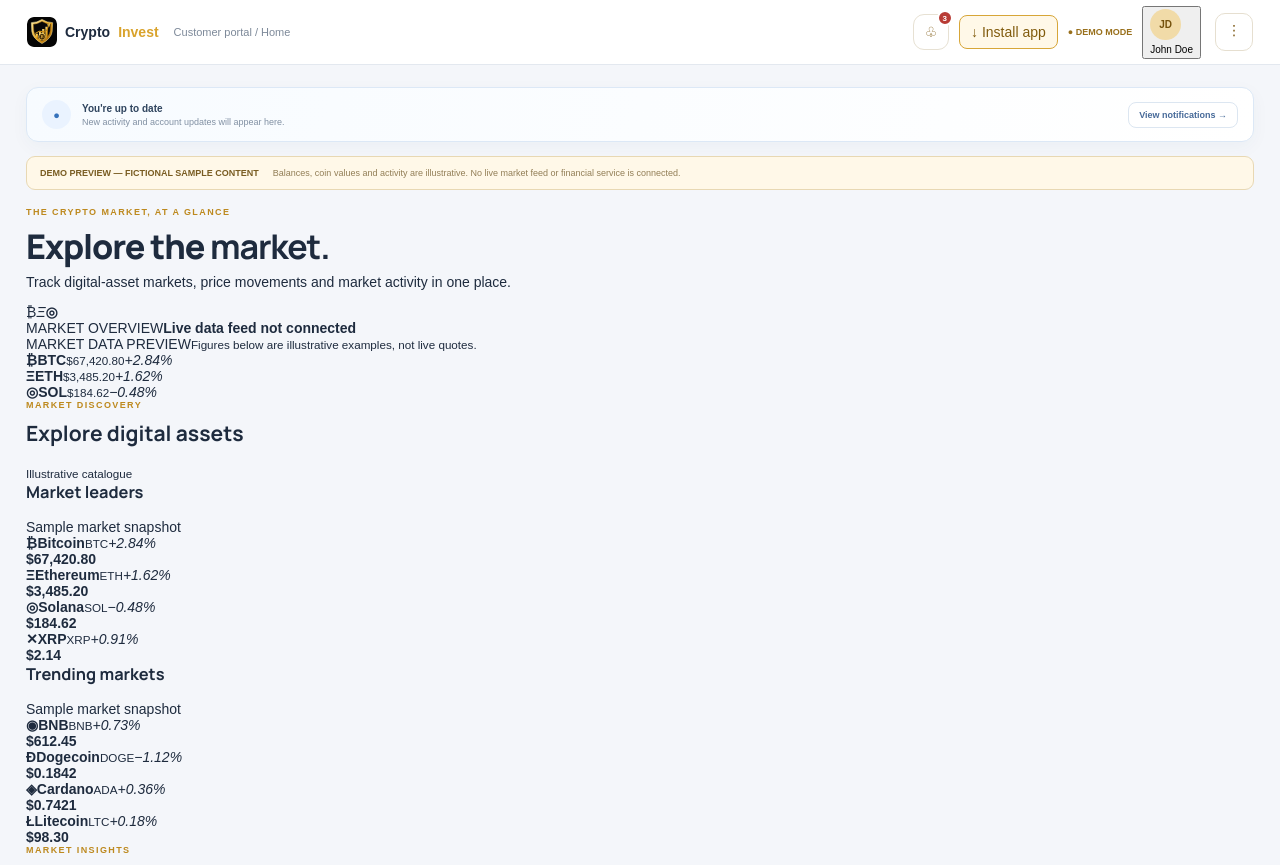
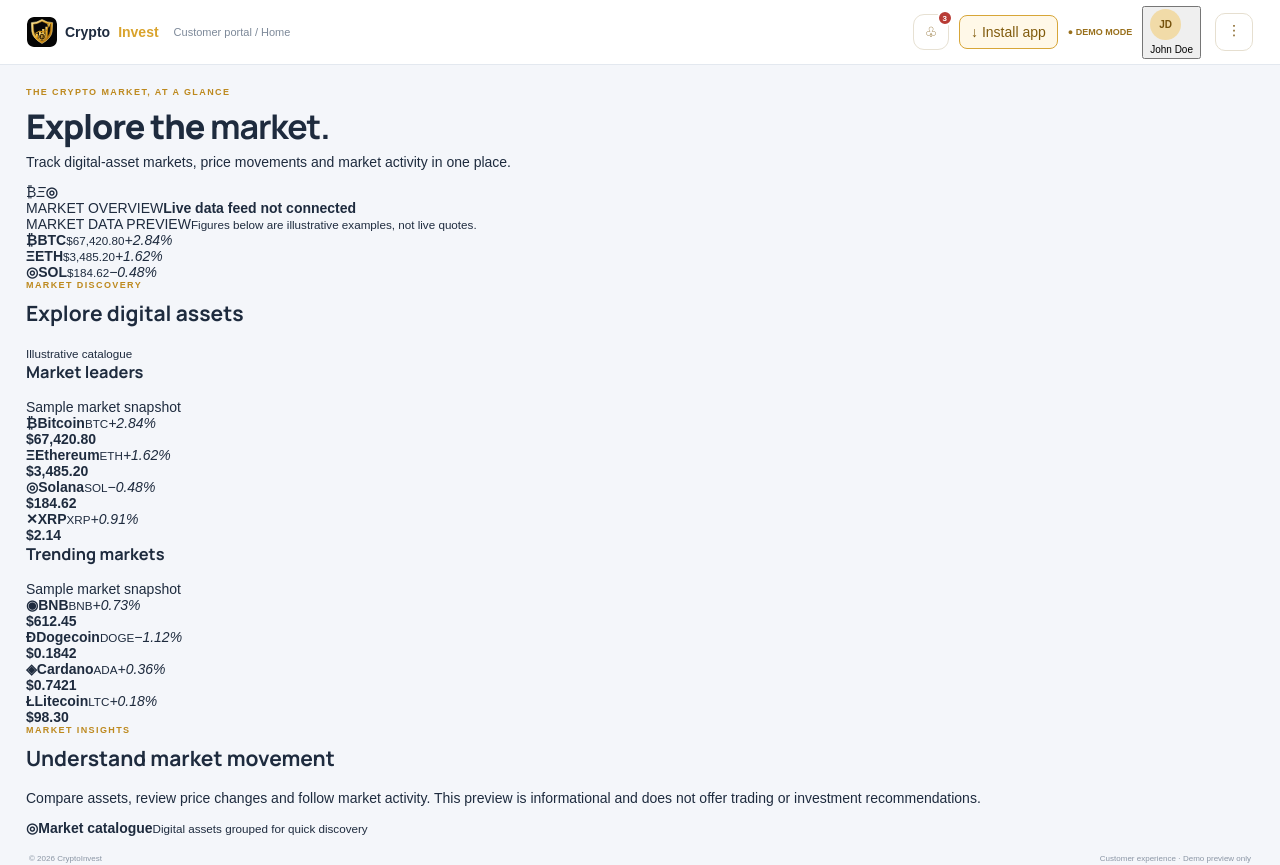
Before and after one commit to udofiaasianubong738-droid/Cryptocurrency, a Next.js app in the folder nextjs/: page /customer/preview in a window 1280 px wide. Shown: the top 865 px of the page. Built offline with nearby package versions, Linux system fonts and the light colour scheme.

Commit message:
Keep Home focused on market catalogue without account banners

```diff
--- a/nextjs/src/app/customer/preview/page.tsx
+++ b/nextjs/src/app/customer/preview/page.tsx
@@ -13,7 +13,7 @@ export default function CustomerPreviewPage(){
  return <div className="ci-v2">
   {menuOpen&&<button className="ci-v2-drawer-scrim" aria-label="Close navigation menu" onClick={()=>setMenuOpen(false)}/>}<aside id="ci-v2-home-drawer" className={`ci-v2-sidebar${menuOpen?" is-open":""}`} aria-label="Home navigation" aria-modal="true" role="dialog"><a className="ci-v2-brand" aria-label="CryptoInvest"><img src="/cryptoinvest-mark.svg" alt="CryptoInvest shield logo"/><span>Crypto<strong>Invest</strong><small>MORE THAN INVESTING. BUILT ON TRUST.</small></span></a><p>CUSTOMER MENU</p>{tabs.map(t=><button key={t.name} className={tab===t.name?"selected":""} onClick={()=>go(t.name)}><i>{t.icon}</i>{t.name}</button>)}<p className="ci-v2-sidegroup">SECONDARY SCREENS</p><button onClick={()=>{go("Investment");open("Investment details")}}><i>↗</i>Investment history</button><button onClick={()=>{go("Wallet");open("Deposit")}}><i>↓</i>Deposit</button><button onClick={()=>{go("Wallet");open("Withdraw")}}><i>↑</i>Withdraw</button><button onClick={()=>{go("Wallet");open("Wallet transactions")}}><i>⇄</i>Wallet transactions</button><button onClick={()=>{go("Profile");open("Security")}}><i>◇</i>Security settings</button><div className="ci-v2-sidefoot">◇ Demo workspace<br/><small>Sample data only</small></div><button className="ci-v2-drawer-close" aria-label="Close navigation menu" onClick={()=>setMenuOpen(false)}>×</button></aside>
   <div className="ci-v2-main"><header className="ci-v2-header"><b className="ci-v2-mobilebrand"><img src="/cryptoinvest-mark.svg" alt=""/>Crypto<strong>Invest</strong></b><span>Customer portal / {sub||tab}</span><div className="ci-v2-header-actions"><button className="ci-v2-notification-toggle" aria-label="Open notifications" aria-expanded={notificationsOpen} onClick={()=>setNotificationsOpen(v=>!v)}>♧<i>3</i></button><InstallAppButton/><em>● DEMO MODE</em><button className="ci-v2-avatar-button" aria-label="Open profile" onClick={()=>go("Profile")}><b className="ci-v2-avatar">JD</b><small>John Doe</small></button>{tab==="Home"&&!sub&&<button className="ci-v2-menu-toggle" aria-label="Open home sidebar" aria-expanded={menuOpen} aria-controls="ci-v2-home-drawer" onClick={()=>setMenuOpen(v=>!v)}><span>⋮</span></button>}</div></header>
-  <main className="ci-v2-content">{notificationsOpen&&<section className="ci-v2-notification-panel" aria-label="Notifications"><div className="ci-v2-notification-heading"><span><b>Notifications</b><small>3 demo updates · Sample content only</small></span><button onClick={()=>setNotificationsOpen(false)} aria-label="Close notifications">×</button></div><article><i>✓</i><span><b>Welcome to CryptoInvest</b><small>Your demo customer workspace is ready to explore.</small><time>Just now</time></span></article><article><i>◈</i><span><b>Wallet overview available</b><small>Explore sample coin balances and wallet history.</small><time>Today</time></span></article><article><i>↗</i><span><b>Investment records updated</b><small>Review the illustrative profit, loss and win categories.</small><time>Today</time></span></article><p>These are local demo notifications. No push or account notifications are connected.</p></section>}<div className="ci-v2-notification-bar"><span className="ci-v2-notification-dot">●</span><span><b>You're up to date</b><small>New activity and account updates will appear here.</small></span><button onClick={()=>setNotificationsOpen(true)}>View notifications →</button></div><div className="ci-v2-demo"><b>DEMO PREVIEW — FICTIONAL SAMPLE CONTENT</b><span>Balances, coin values and activity are illustrative. No live market feed or financial service is connected.</span></div>{notice&&<div className="ci-v2-notice">{notice}</div>}
+  <main className="ci-v2-content">{notificationsOpen&&<section className="ci-v2-notification-panel" aria-label="Notifications"><div className="ci-v2-notification-heading"><span><b>Notifications</b><small>3 demo updates · Sample content only</small></span><button onClick={()=>setNotificationsOpen(false)} aria-label="Close notifications">×</button></div><article><i>✓</i><span><b>Welcome to CryptoInvest</b><small>Your demo customer workspace is ready to explore.</small><time>Just now</time></span></article><article><i>◈</i><span><b>Wallet overview available</b><small>Explore sample coin balances and wallet history.</small><time>Today</time></span></article><article><i>↗</i><span><b>Investment records updated</b><small>Review the illustrative profit, loss and win categories.</small><time>Today</time></span></article><p>These are local demo notifications. No push or account notifications are connected.</p></section>}{tab!=="Home"&&<><div className="ci-v2-notification-bar"><span className="ci-v2-notification-dot">●</span><span><b>You're up to date</b><small>New activity and account updates will appear here.</small></span><button onClick={()=>setNotificationsOpen(true)}>View notifications →</button></div><div className="ci-v2-demo"><b>DEMO PREVIEW — FICTIONAL SAMPLE CONTENT</b><span>Balances, coin values and activity are illustrative. No live market feed or financial service is connected.</span></div></> }{notice&&<div className="ci-v2-notice">{notice}</div>}
   {sub?<section className="ci-v2-section"><button className="ci-v2-back" onClick={()=>setSub(null)}>← Back to {tab}</button><p className="ci-v2-kicker">CUSTOMER WORKSPACE · SECONDARY SCREEN</p><h1>{sub}</h1>
    {sub==="Deposit"&&<><p>Review deposit methods and submitted deposit records.</p><Warning title="Deposits are disabled in this preview." body="No funds can be sent or accepted here. A future approved release can display verified deposit methods and request status."/><Card title="Deposit records"><Rows rows={wallet.slice(0,1)}/></Card></>}
    {sub==="Withdraw"&&<><p>Review withdrawal requests and their status.</p><Warning title="Withdrawals are disabled in this preview." body="No withdrawal, transfer or payment can be initiated here."/><Card title="Withdrawal records"><Rows rows={wallet.slice(1,2)}/></Card></>}
```
